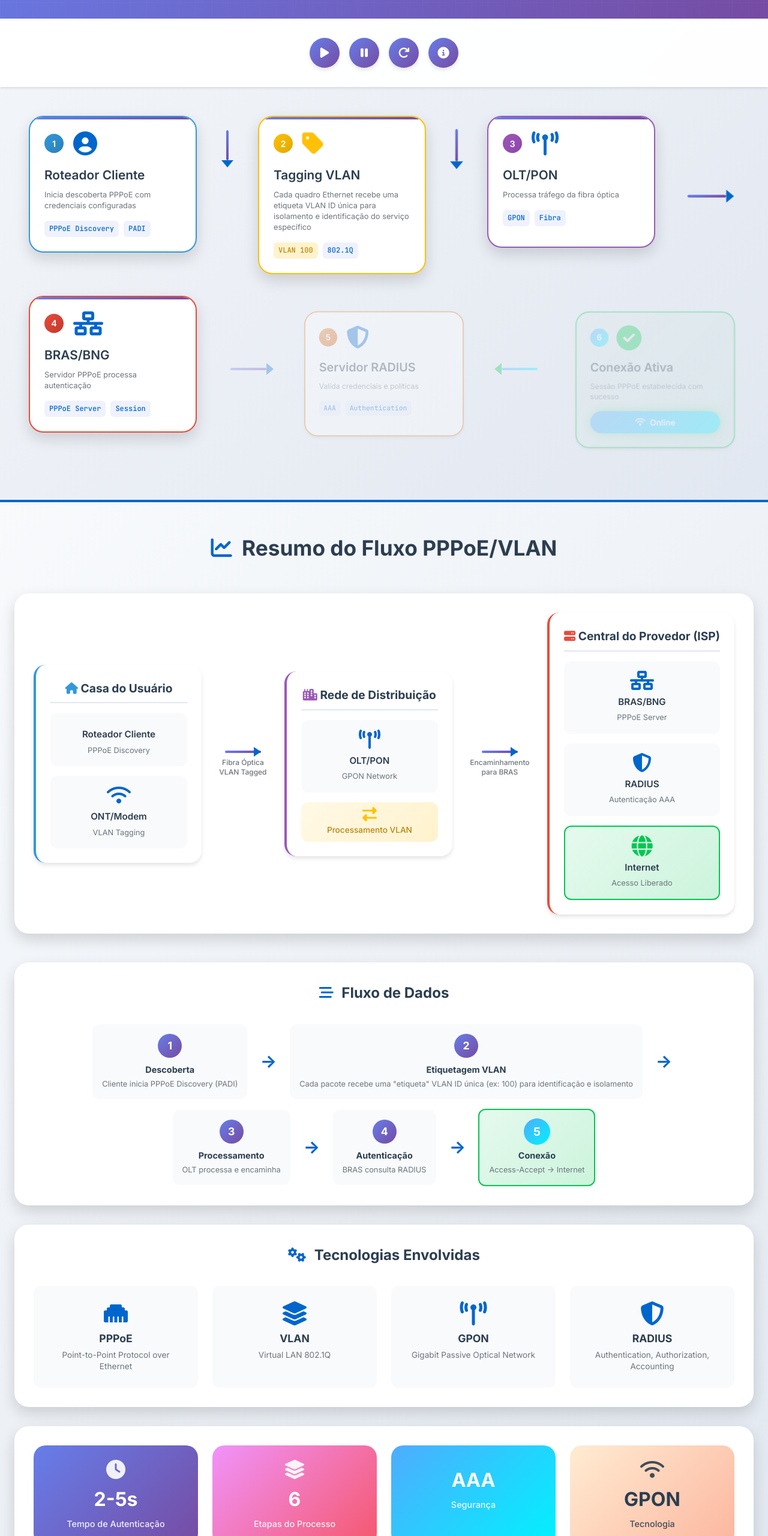
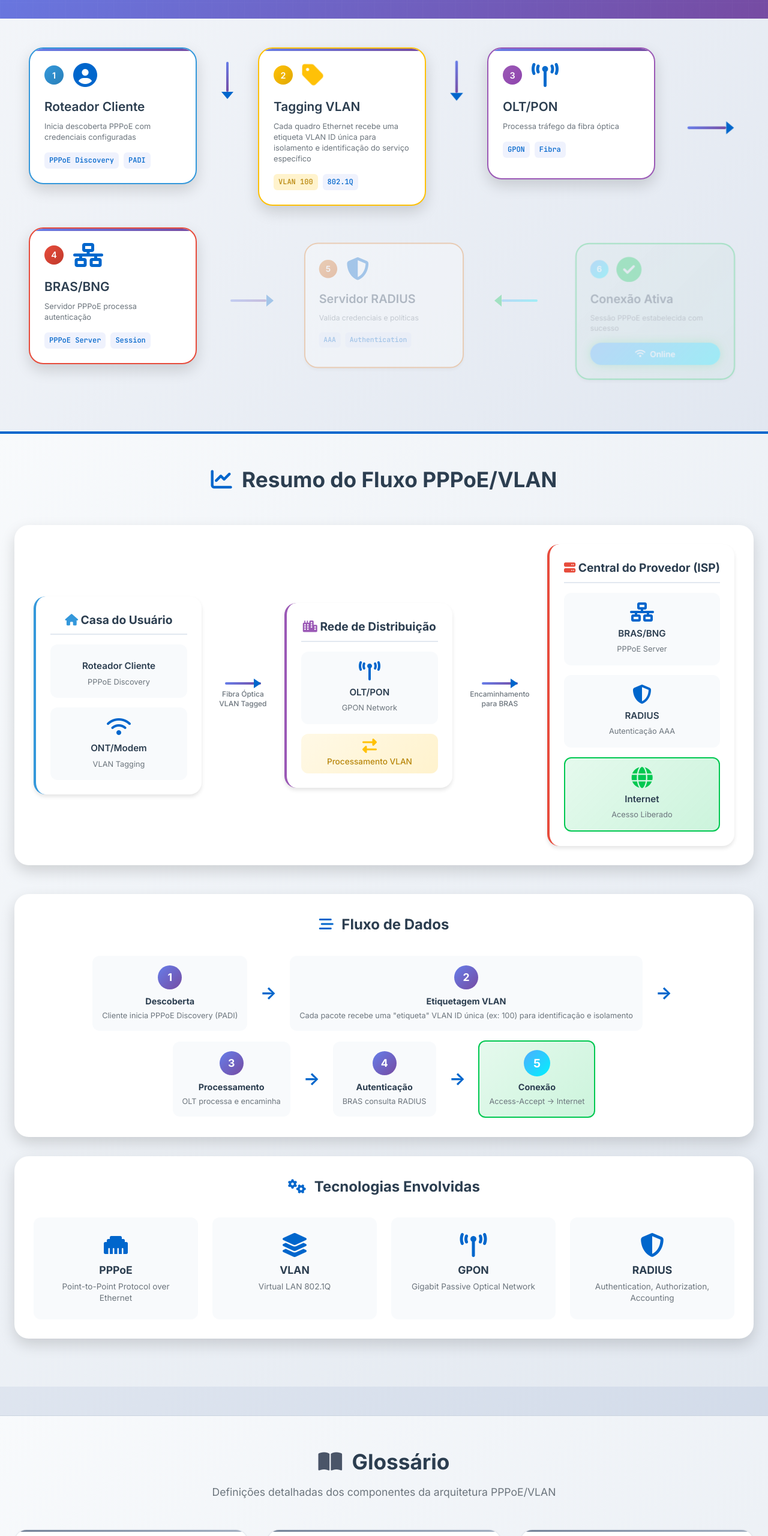
Before and after one commit to cassiaqueiroz/arquitetura-pppoe-vlan, a plain HTML site: page index.htm in a window 1280 px wide. Shown: the part 240-2800 px from the top of the page at 60% size. Drawn offline with Linux system fonts and the light colour scheme.

Commit message:
improve css and delete some sections

```diff
--- a/index.htm
+++ b/index.htm
@@ -1,16 +1,19 @@
 <!DOCTYPE html>
 <html lang="pt-BR">
+
     <head>
         <meta charset="UTF-8">
         <meta name="viewport" content="width=device-width, initial-scale=1.0">
         <title>Arquitetura PPPoE/VLAN - Fluxo de Autenticação</title>
-    <meta name="description" content="Diagrama interativo do fluxo de autenticação PPPoE com segmentação VLAN - Da autenticação à conexão com a internet">
+        <meta name="description"
+            content="Diagrama interativo do fluxo de autenticação PPPoE com segmentação VLAN - Da autenticação à conexão com a internet">
         <meta name="keywords" content="PPPoE, VLAN, autenticação, rede, telecomunicações, fibra óptica">
         <link rel="stylesheet" href="styles.css">
         <link rel="stylesheet" href="https://cdnjs.cloudflare.com/ajax/libs/font-awesome/6.4.0/css/all.min.css">
         <link rel="preconnect" href="https://fonts.googleapis.com">
         <link rel="preconnect" href="https://fonts.gstatic.com" crossorigin>
     </head>
+
     <body>
         <!-- Loading Screen -->
         <div id="loading" class="loading-screen">
@@ -49,22 +52,6 @@
             </div>
         </header>
 
-    <!-- Controls -->
-    <div class="controls">
-        <button id="play-btn" class="control-btn" title="Reproduzir animação">
-            <i class="fas fa-play"></i>
-        </button>
-        <button id="pause-btn" class="control-btn" title="Pausar">
-            <i class="fas fa-pause"></i>
-        </button>
-        <button id="reset-btn" class="control-btn" title="Reiniciar">
-            <i class="fas fa-redo"></i>
-        </button>
-        <button id="info-btn" class="control-btn" title="Informações técnicas">
-            <i class="fas fa-info-circle"></i>
-        </button>
-    </div>
-
         <div class="diagram-container" id="diagram">
 
             <div class="step client-device" data-step="1" data-delay="0">
@@ -96,7 +83,8 @@
                 </div>
                 <div class="step-content">
                     <h2>Tagging VLAN</h2>
-                <p>Cada quadro Ethernet recebe uma etiqueta VLAN ID única para isolamento e identificação do serviço específico</p>
+                    <p>Cada quadro Ethernet recebe uma etiqueta VLAN ID única para isolamento e identificação do serviço
+                        específico</p>
                     <div class="tech-details">
                         <span class="tech-tag vlan">VLAN 100</span>
                         <span class="tech-tag">802.1Q</span>
@@ -293,7 +281,8 @@
                             <div class="step-icon">2</div>
                             <div class="step-content">
                                 <strong>Etiquetagem VLAN</strong>
-                            <p>Cada pacote recebe uma "etiqueta" VLAN ID única (ex: 100) para identificação e isolamento</p>
+                                <p>Cada pacote recebe uma "etiqueta" VLAN ID única (ex: 100) para identificação e
+                                    isolamento</p>
                             </div>
                         </div>
                         <div class="flow-arrow">→</div>
@@ -350,30 +339,7 @@
                     </div>
                 </div>
 
-            <!-- Timing e Métricas -->
-            <div class="metrics-summary">
-                <div class="metric">
-                    <i class="fas fa-clock"></i>
-                    <span class="metric-value">2-5s</span>
-                    <span class="metric-label">Tempo de Autenticação</span>
-                </div>
-                <div class="metric">
-                    <i class="fas fa-layer-group"></i>
-                    <span class="metric-value">6</span>
-                    <span class="metric-label">Etapas do Processo</span>
-                </div>
-                <div class="metric">
-                    <i class="fas fa-shield-check"></i>
-                    <span class="metric-value">AAA</span>
-                    <span class="metric-label">Segurança</span>
-                </div>
-                <div class="metric">
-                    <i class="fas fa-wifi"></i>
-                    <span class="metric-value">GPON</span>
-                    <span class="metric-label">Tecnologia</span>
-                </div>
-            </div>
-        </div>
+
         </section>
 
         <!-- Glossário Conceitual -->
@@ -381,7 +347,7 @@
             <div class="glossary-container">
                 <h2 class="glossary-title">
                     <i class="fas fa-book-open"></i>
-                Glossário de Conceitos
+                    Glossário
                 </h2>
                 <p class="glossary-subtitle">Definições detalhadas dos componentes da arquitetura PPPoE/VLAN</p>
 
@@ -393,8 +359,10 @@
                             <span class="concept-badge">Optical Line Terminal</span>
                         </div>
                         <div class="concept-content">
-                        <p><strong>Definição:</strong> Equipamento central que gerencia múltiplas ONUs em uma rede PON.</p>
-                        <p><strong>Função:</strong> Concentra o tráfego de fibra óptica e realiza conversão óptico-elétrica.</p>
+                            <p><strong>Definição:</strong> Equipamento central que gerencia múltiplas ONUs em uma rede
+                                PON.</p>
+                            <p><strong>Função:</strong> Concentra o tráfego de fibra óptica e realiza conversão
+                                óptico-elétrica.</p>
                             <p><strong>Localização:</strong> Central do provedor ou ponto de distribuição.</p>
                             <div class="concept-specs">
                                 <span>Capacidade: até 128 ONUs</span>
@@ -410,8 +378,10 @@
                             <span class="concept-badge">Passive Optical Network</span>
                         </div>
                         <div class="concept-content">
-                        <p><strong>Definição:</strong> Rede de fibra óptica passiva que compartilha uma única fibra entre múltiplos usuários.</p>
-                        <p><strong>Função:</strong> Permite distribuição eficiente de banda larga via fibra óptica.</p>
+                            <p><strong>Definição:</strong> Rede de fibra óptica passiva que compartilha uma única fibra
+                                entre múltiplos usuários.</p>
+                            <p><strong>Função:</strong> Permite distribuição eficiente de banda larga via fibra óptica.
+                            </p>
                             <p><strong>Vantagem:</strong> Reduz custos de infraestrutura e manutenção.</p>
                             <div class="concept-specs">
                                 <span>Topologia: Ponto-Multiponto</span>
@@ -427,9 +397,12 @@
                             <span class="concept-badge">Virtual Local Area Network</span>
                         </div>
                         <div class="concept-content">
-                        <p><strong>Definição:</strong> Tecnologia que adiciona uma "etiqueta" de 4 bytes aos quadros Ethernet, criando redes virtuais isoladas em uma mesma infraestrutura física.</p>
-                        <p><strong>Função:</strong> Permite que múltiplos clientes/serviços compartilhem equipamentos mantendo tráfego totalmente isolado e identificado.</p>
-                        <p><strong>Padrão:</strong> IEEE 802.1Q - cada VLAN ID funciona como uma "etiqueta de identificação" única.</p>
+                            <p><strong>Definição:</strong> Tecnologia que adiciona uma "etiqueta" de 4 bytes aos quadros
+                                Ethernet, criando redes virtuais isoladas em uma mesma infraestrutura física.</p>
+                            <p><strong>Função:</strong> Permite que múltiplos clientes/serviços compartilhem
+                                equipamentos mantendo tráfego totalmente isolado e identificado.</p>
+                            <p><strong>Padrão:</strong> IEEE 802.1Q - cada VLAN ID funciona como uma "etiqueta de
+                                identificação" única.</p>
                             <div class="concept-specs">
                                 <span>IDs: 1-4094</span>
                                 <span>Overhead: 4 bytes</span>
@@ -444,8 +417,10 @@
                             <span class="concept-badge">Remote Authentication Dial-In User Service</span>
                         </div>
                         <div class="concept-content">
-                        <p><strong>Definição:</strong> Protocolo de rede para autenticação, autorização e contabilização centralizadas.</p>
-                        <p><strong>Função:</strong> Valida credenciais, define políticas e monitora uso de recursos.</p>
+                            <p><strong>Definição:</strong> Protocolo de rede para autenticação, autorização e
+                                contabilização centralizadas.</p>
+                            <p><strong>Função:</strong> Valida credenciais, define políticas e monitora uso de recursos.
+                            </p>
                             <p><strong>Aplicação:</strong> AAA (Authentication, Authorization, Accounting).</p>
                             <div class="concept-specs">
                                 <span>Porta: 1812/1813</span>
@@ -461,8 +436,10 @@
                             <span class="concept-badge">Internet Service Provider</span>
                         </div>
                         <div class="concept-content">
-                        <p><strong>Definição:</strong> Empresa que fornece acesso à internet e serviços relacionados.</p>
-                        <p><strong>Função:</strong> Conecta usuários finais à internet global através de sua infraestrutura.</p>
+                            <p><strong>Definição:</strong> Empresa que fornece acesso à internet e serviços
+                                relacionados.</p>
+                            <p><strong>Função:</strong> Conecta usuários finais à internet global através de sua
+                                infraestrutura.</p>
                             <p><strong>Serviços:</strong> Banda larga, hospedagem, email, DNS.</p>
                             <div class="concept-specs">
                                 <span>Tier 1/2/3</span>
@@ -479,7 +456,8 @@
                         </div>
                         <div class="concept-content">
                             <p><strong>Definição:</strong> Protocolo que encapsula PPP em quadros Ethernet.</p>
-                        <p><strong>Função:</strong> Permite autenticação e estabelecimento de sessões IP sobre Ethernet.</p>
+                            <p><strong>Função:</strong> Permite autenticação e estabelecimento de sessões IP sobre
+                                Ethernet.</p>
                             <p><strong>Processo:</strong> Discovery → Offer → Request → Session.</p>
                             <div class="concept-specs">
                                 <span>RFC 2516</span>
@@ -495,8 +473,10 @@
                             <span class="concept-badge">Gigabit Passive Optical Network</span>
                         </div>
                         <div class="concept-content">
-                        <p><strong>Definição:</strong> Tecnologia PON que oferece velocidades de até 2.5 Gbps downstream.</p>
-                        <p><strong>Função:</strong> Transmissão de dados, voz e vídeo em alta velocidade via fibra.</p>
+                            <p><strong>Definição:</strong> Tecnologia PON que oferece velocidades de até 2.5 Gbps
+                                downstream.</p>
+                            <p><strong>Função:</strong> Transmissão de dados, voz e vídeo em alta velocidade via fibra.
+                            </p>
                             <p><strong>Padrão:</strong> ITU-T G.984 para redes de acesso ópticas.</p>
                             <div class="concept-specs">
                                 <span>Down: 2.488 Gbps</span>
@@ -516,19 +496,23 @@
                 <div class="info-grid">
                     <div class="info-card">
                         <h3><i class="fas fa-ethernet"></i> PPPoE</h3>
-                    <p>Point-to-Point Protocol over Ethernet. Protocolo que permite autenticação e estabelecimento de sessões IP sobre redes Ethernet.</p>
+                        <p>Point-to-Point Protocol over Ethernet. Protocolo que permite autenticação e estabelecimento
+                            de sessões IP sobre redes Ethernet.</p>
                     </div>
                     <div class="info-card">
                         <h3><i class="fas fa-layer-group"></i> VLAN</h3>
-                    <p>Virtual Local Area Network. Segmentação lógica de rede que permite isolamento de tráfego em uma mesma infraestrutura física.</p>
+                        <p>Virtual Local Area Network. Segmentação lógica de rede que permite isolamento de tráfego em
+                            uma mesma infraestrutura física.</p>
                     </div>
                     <div class="info-card">
                         <h3><i class="fas fa-broadcast-tower"></i> PON/GPON</h3>
-                    <p>Passive/Gigabit Passive Optical Network. Tecnologia de fibra óptica que permite compartilhamento de uma única fibra entre múltiplos usuários.</p>
+                        <p>Passive/Gigabit Passive Optical Network. Tecnologia de fibra óptica que permite
+                            compartilhamento de uma única fibra entre múltiplos usuários.</p>
                     </div>
                     <div class="info-card">
                         <h3><i class="fas fa-shield-alt"></i> RADIUS</h3>
-                    <p>Remote Authentication Dial-In User Service. Protocolo de rede que fornece autenticação, autorização e contabilização centralizadas.</p>
+                        <p>Remote Authentication Dial-In User Service. Protocolo de rede que fornece autenticação,
+                            autorização e contabilização centralizadas.</p>
                     </div>
                 </div>
             </div>
@@ -536,13 +520,14 @@
 
         <footer class="footer">
             <div class="footer-content">
-            <p>&copy; 2025 Documentação desenvolvida por <a href="https://www.cassiaqueirozcodelab.com.br/" target="_blank" rel="noopener noreferrer">cassiaqueirozcodelab</a></p>
+                <p>&copy; 2025 Documentação desenvolvida por <a href="https://www.cassiaqueirozcodelab.com.br/"
+                        target="_blank" rel="noopener noreferrer">cassiaqueirozcodelab</a></p>
             </div>
         </footer>
 
         <script>
             // Loading screen
-        window.addEventListener('load', function() {
+            window.addEventListener('load', function () {
                 setTimeout(() => {
                     document.getElementById('loading').style.opacity = '0';
                     setTimeout(() => {
@@ -647,7 +632,7 @@
 
             // Keyboard shortcuts
             document.addEventListener('keydown', (e) => {
-            switch(e.key) {
+                switch (e.key) {
                     case ' ':
                     case 'Enter':
                         e.preventDefault();
@@ -680,4 +665,5 @@
         </script>
 
     </body>
+
 </html>
--- a/styles.css
+++ b/styles.css
@@ -109,8 +109,17 @@ body {
 }
 
 @keyframes pulse {
-    0%, 100% { opacity: 0.6; transform: scale(1); }
-    50% { opacity: 1; transform: scale(1.1); }
+
+    0%,
+    100% {
+        opacity: 0.6;
+        transform: scale(1);
+    }
+
+    50% {
+        opacity: 1;
+        transform: scale(1.1);
+    }
 }
 
 /* Progress Bar */
@@ -196,45 +205,6 @@ body {
     background: rgba(255, 255, 255, 0.1);
     border-radius: var(--border-radius-lg);
     backdrop-filter: blur(10px);
-}
-
-/* Controles */
-.controls {
-    display: flex;
-    justify-content: center;
-    gap: var(--spacing-md);
-    padding: var(--spacing-xl);
-    position: sticky;
-    top: 0;
-    background: rgba(255, 255, 255, 0.95);
-    backdrop-filter: blur(10px);
-    z-index: 100;
-    box-shadow: var(--shadow-sm);
-}
-
-.control-btn {
-    display: flex;
-    align-items: center;
-    justify-content: center;
-    width: 50px;
-    height: 50px;
-    border: none;
-    border-radius: 50%;
-    background: var(--gradient-primary);
-    color: var(--text-light);
-    font-size: 1.2rem;
-    cursor: pointer;
-    transition: all var(--transition-normal);
-    box-shadow: var(--shadow-md);
-}
-
-.control-btn:hover {
-    transform: translateY(-2px) scale(1.1);
-    box-shadow: var(--shadow-lg);
-}
-
-.control-btn:active {
-    transform: translateY(0) scale(1);
 }
 
 /* Container do diagrama */
@@ -298,9 +268,11 @@ body {
         opacity: 0;
         transform: translateY(30px) scale(0.9);
     }
+
     50% {
         transform: translateY(-5px) scale(1.05);
     }
+
     100% {
         opacity: 1;
         transform: translateY(0) scale(1);
@@ -349,8 +321,15 @@ body {
 }
 
 @keyframes successPulse {
-    0%, 100% { transform: scale(1); }
-    50% { transform: scale(1.1); }
+
+    0%,
+    100% {
+        transform: scale(1);
+    }
+
+    50% {
+        transform: scale(1.1);
+    }
 }
 
 /* Conteúdo do step */
@@ -408,8 +387,13 @@ body {
 }
 
 @keyframes successGlow {
-    0% { box-shadow: 0 0 10px rgba(0, 200, 81, 0.3); }
-    100% { box-shadow: 0 0 20px rgba(0, 200, 81, 0.6); }
+    0% {
+        box-shadow: 0 0 10px rgba(0, 200, 81, 0.3);
+    }
+
+    100% {
+        box-shadow: 0 0 20px rgba(0, 200, 81, 0.6);
+    }
 }
 
 /* Tooltips */
@@ -444,26 +428,54 @@ body {
 }
 
 /* Estilos específicos para steps */
-.client-device { border-color: #3498db; }
-.client-device .step-number { background: linear-gradient(135deg, #3498db, #2980b9); }
-
-.vlan-tagging { border-color: var(--vlan-color); }
-.vlan-tagging .step-number { background: linear-gradient(135deg, #ffc107, #e0a800); }
-
-.olt { border-color: #9b59b6; }
-.olt .step-number { background: linear-gradient(135deg, #9b59b6, #8e44ad); }
-
-.pppoe-server { border-color: #e74c3c; }
-.pppoe-server .step-number { background: linear-gradient(135deg, #e74c3c, #c0392b); }
-
-.radius-server { border-color: #e67e22; }
-.radius-server .step-number { background: linear-gradient(135deg, #e67e22, #d35400); }
+.client-device {
+    border-color: #3498db;
+}
+
+.client-device .step-number {
+    background: linear-gradient(135deg, #3498db, #2980b9);
+}
+
+.vlan-tagging {
+    border-color: var(--vlan-color);
+}
+
+.vlan-tagging .step-number {
+    background: linear-gradient(135deg, #ffc107, #e0a800);
+}
+
+.olt {
+    border-color: #9b59b6;
+}
+
+.olt .step-number {
+    background: linear-gradient(135deg, #9b59b6, #8e44ad);
+}
+
+.pppoe-server {
+    border-color: #e74c3c;
+}
+
+.pppoe-server .step-number {
+    background: linear-gradient(135deg, #e74c3c, #c0392b);
+}
+
+.radius-server {
+    border-color: #e67e22;
+}
+
+.radius-server .step-number {
+    background: linear-gradient(135deg, #e67e22, #d35400);
+}
 
 .established {
     border-color: var(--secondary-color);
     background: linear-gradient(135deg, rgba(0, 200, 81, 0.05), rgba(0, 200, 81, 0.1));
 }
-.established .step-number { background: var(--gradient-success); }
+
+.established .step-number {
+    background: var(--gradient-success);
+}
 
 /* Setas redesenhadas */
 .arrow {
@@ -478,8 +490,15 @@ body {
 }
 
 @keyframes arrowFlow {
-    0%, 100% { transform: scale(1); }
-    50% { transform: scale(1.1); }
+
+    0%,
+    100% {
+        transform: scale(1);
+    }
+
+    50% {
+        transform: scale(1.1);
+    }
 }
 
 .arrow::before {
@@ -712,8 +731,13 @@ body {
 }
 
 @keyframes exchangeRotate {
-    0% { transform: rotate(0deg); }
-    100% { transform: rotate(360deg); }
+    0% {
+        transform: rotate(0deg);
+    }
+
+    100% {
+        transform: rotate(360deg);
+    }
 }
 
 .flow-indicator span {
@@ -851,8 +875,17 @@ body {
 }
 
 @keyframes arrowPulse {
-    0%, 100% { opacity: 0.6; transform: scale(1); }
-    50% { opacity: 1; transform: scale(1.2); }
+
+    0%,
+    100% {
+        opacity: 0.6;
+        transform: scale(1);
+    }
+
+    50% {
+        opacity: 1;
+        transform: scale(1.2);
+    }
 }
 
 /* Tech Summary */
@@ -919,64 +952,6 @@ body {
     line-height: 1.4;
 }
 
-/* Metrics Summary */
-.metrics-summary {
-    display: grid;
-    grid-template-columns: repeat(auto-fit, minmax(200px, 1fr));
-    gap: var(--spacing-lg);
-    background: white;
-    padding: var(--spacing-xl);
-    border-radius: var(--border-radius-xl);
-    box-shadow: var(--shadow-lg);
-}
-
-.metric {
-    display: flex;
-    flex-direction: column;
-    align-items: center;
-    text-align: center;
-    padding: var(--spacing-lg);
-    background: var(--gradient-primary);
-    color: white;
-    border-radius: var(--border-radius-lg);
-    transition: transform var(--transition-normal);
-}
-
-.metric:hover {
-    transform: translateY(-5px) scale(1.05);
-}
-
-.metric:nth-child(2) {
-    background: var(--gradient-secondary);
-}
-
-.metric:nth-child(3) {
-    background: var(--gradient-success);
-}
-
-.metric:nth-child(4) {
-    background: var(--gradient-vlan);
-    color: var(--text-primary);
-}
-
-.metric i {
-    font-size: 2rem;
-    margin-bottom: var(--spacing-sm);
-    opacity: 0.9;
-}
-
-.metric-value {
-    font-size: 2rem;
-    font-weight: 700;
-    margin-bottom: var(--spacing-xs);
-}
-
-.metric-label {
-    font-size: 0.9rem;
-    opacity: 0.9;
-    font-weight: 500;
-}
-
 /* Responsividade para Summary */
 @media (max-width: 1024px) {
     .summary-diagram {
@@ -1028,17 +1003,13 @@ body {
         gap: var(--spacing-md);
     }
 
-    .metrics-summary {
-        grid-template-columns: repeat(2, 1fr);
-        gap: var(--spacing-md);
-    }
 }
 
 @media (max-width: 480px) {
+
     .summary-diagram,
     .data-flow,
-    .tech-summary,
-    .metrics-summary {
+    .tech-summary {
         padding: var(--spacing-md);
     }
 
@@ -1053,10 +1024,6 @@ body {
 
     .metric-value {
         font-size: 1.5rem;
-    }
-
-    .metrics-summary {
-        grid-template-columns: 1fr;
     }
 }
 
@@ -1308,8 +1275,15 @@ body {
 }
 
 @keyframes modalFadeIn {
-    from { opacity: 0; transform: translateY(-50px) scale(0.95); }
-    to { opacity: 1; transform: translateY(0) scale(1); }
+    from {
+        opacity: 0;
+        transform: translateY(-50px) scale(0.95);
+    }
+
+    to {
+        opacity: 1;
+        transform: translateY(0) scale(1);
+    }
 }
 
 .close {
@@ -1434,16 +1408,6 @@ body {
         width: 280px;
     }
 
-    .controls {
-        padding: var(--spacing-md);
-        gap: var(--spacing-sm);
-    }
-
-    .control-btn {
-        width: 44px;
-        height: 44px;
-    }
-
     .modal-content {
         margin: 10% auto;
         padding: var(--spacing-lg);
@@ -1496,8 +1460,15 @@ body {
 }
 
 @keyframes tagPulse {
-    0%, 100% { transform: scale(1) rotate(0deg); }
-    50% { transform: scale(1.2) rotate(5deg); }
+
+    0%,
+    100% {
+        transform: scale(1) rotate(0deg);
+    }
+
+    50% {
+        transform: scale(1.2) rotate(5deg);
+    }
 }
 
 .olt.active .icon {
@@ -1505,8 +1476,15 @@ body {
 }
 
 @keyframes towerSignal {
-    0%, 100% { opacity: 1; }
-    50% { opacity: 0.6; }
+
+    0%,
+    100% {
+        opacity: 1;
+    }
+
+    50% {
+        opacity: 0.6;
+    }
 }
 
 .radius-server.active .icon {
@@ -1514,12 +1492,22 @@ body {
 }
 
 @keyframes shieldScan {
-    0%, 100% { transform: scale(1); filter: hue-rotate(0deg); }
-    50% { transform: scale(1.1); filter: hue-rotate(30deg); }
+
+    0%,
+    100% {
+        transform: scale(1);
+        filter: hue-rotate(0deg);
+    }
+
+    50% {
+        transform: scale(1.1);
+        filter: hue-rotate(30deg);
+    }
 }
 
 /* Melhorias de acessibilidade */
 @media (prefers-reduced-motion: reduce) {
+
     *,
     *::before,
     *::after {
@@ -1529,18 +1517,11 @@ body {
     }
 }
 
-/* Focus states para acessibilidade */
-.control-btn:focus,
-.step:focus {
-    outline: 3px solid var(--accent-color);
-    outline-offset: 2px;
-}
-
 /* Print styles */
 @media print {
+
     .loading-screen,
     .progress-container,
-    .controls,
     .modal {
         display: none !important;
     }
```
Lines whose indentation alone changed are shown as unchanged.
